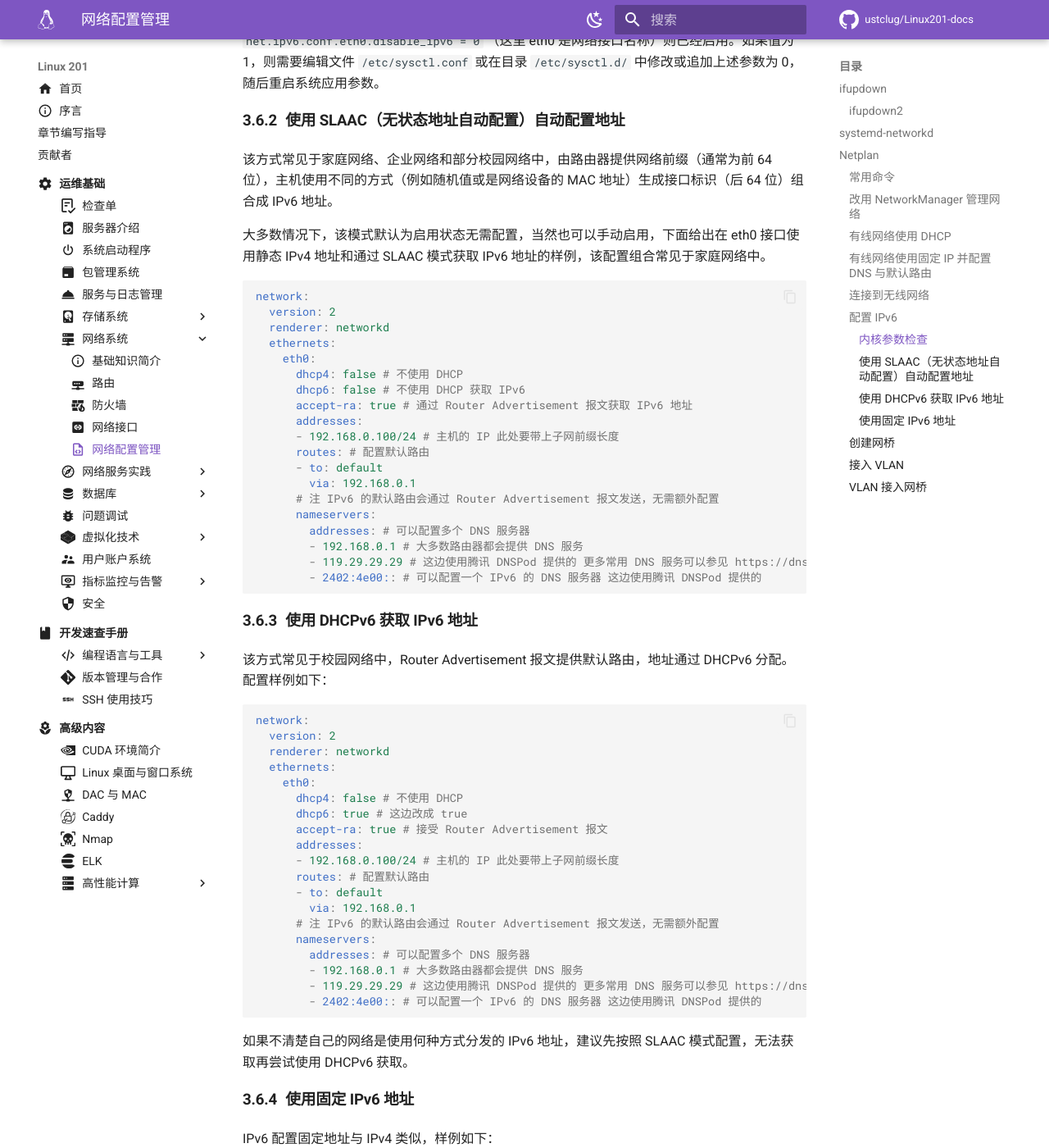
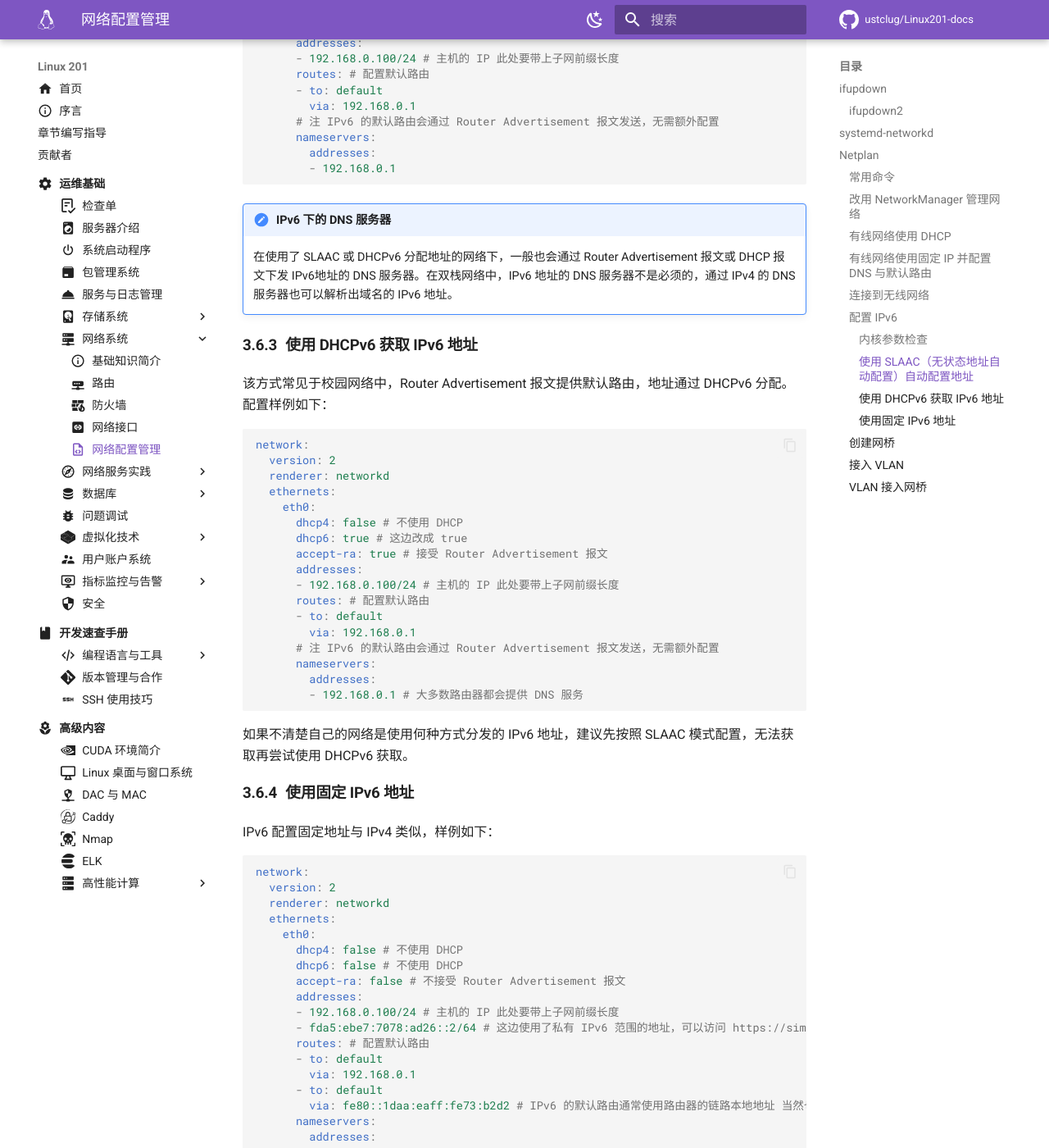
Before and after one commit to ustclug/Linux201-docs, an MkDocs documentation site: the page built from docs/ops/network/config.md, in a window 1280 px wide and 1400 px high, scrolled down 4378 px. Shown: the whole window at 82% size. Built offline with MkDocs 1.6.1 and Material for MkDocs 9.7.7, drawn with Linux system fonts in a browser that asks for light colours; comment, search, counter and statistics services are not loaded; some of the changed text lies outside the part shown.

Commit message:
network/config: Fix comment issue

````diff
--- a/docs/ops/network/config.md
+++ b/docs/ops/network/config.md
@@ -35,7 +39,7 @@ Netplan 是 Canonical（Ubuntu 母公司）开发的一个网络配置抽象渲
 由于后续会涉及到配置样例，这边先做如下约定：
 
 1. `/etc/netplan/` 中只有单个配置文件（需要以 `.yaml` 为后缀）。
-2. 假定计算机中存在 2 个有线接口，其名称为 `eth0` 与 `eth1`，存在一个无线接口，其名称为 `wlan0` 。应用到实际的配置中，需要修改为实际存在的接口（可以使用 `ip link` 命令查看）。
+2. 假定计算机中存在 2 个有线接口，其名称为 `eth0` 与 `eth1`，存在一个无线接口，其名称为 `wlan0`。应用到实际的配置中，需要修改为实际存在的接口（可以使用 `ip link` 命令查看）。
 3. 连接的网络为 `192.168.0.0/24` 网关为 `192.168.0.1`。
 
 ### 常用命令 {#netplan-command}
@@ -51,7 +55,7 @@ netplan apply # 应用配置
 
 ### 改用 NetworkManager 管理网络 {#netplan-using-networkmanager}
 
-如果希望 Netplan 将网络配置交由 NetworkManager 管理，只需要修改配置如下，应用配置即可：
+如果希望 Netplan 将网络配置交由 NetworkManager 管理（该配置为 Netplan 在主流桌面发行版中的默认配置），只需要修改配置如下，应用配置即可：
 
 ```yaml
 network:
@@ -90,10 +94,13 @@ network:
         via: 192.168.0.1
       # 可以追加更多的路由条目
       nameservers:
-        addresses: # 可以配置多个 DNS 服务器
-        - 192.168.0.1 # 大多数路由器都会提供 DNS 服务
-        - 119.29.29.29 # 这边使用腾讯 DNSPod 提供的 更多常用 DNS 服务可以参见 https://dns.icoa.cn/
+        addresses:
+        - 192.168.0.1
 ```
+
+!!! note "DNS 服务器的选择"
+
+    一般来说，DNS 服务器应选择网络提供商分配的即可。出于备份或是隐私的考虑可以使用公共 DNS，可参见 [DNS章节](../network-service/dns.md#client)。
 
 ### 连接到无线网络 {#netplan-wlan}
 
@@ -144,7 +151,7 @@ network:
 
 #### 内核参数检查 {#netplan-ipv6-check}
 
-默认情况下，操作系统都默认启用了 IPv6 支持，可以通过 `sysctl -a | grep disable_ipv6` 命令查看当前系统内核参数，如果出现例如 `net.ipv6.conf.all.disable_ipv6 = 0` 或者 `net.ipv6.conf.eth0.disable_ipv6 = 0` （这里 eth0 是网络接口名称）则已经启用。如果值为 1，则需要编辑文件 `/etc/sysctl.conf` 或在目录 `/etc/sysctl.d/` 中修改或追加上述参数为 0，随后重启系统应用参数。
+默认情况下，操作系统都默认启用了 IPv6 支持，可以通过 `sysctl -a | grep disable_ipv6` 命令查看当前系统内核参数，如果出现例如 `net.ipv6.conf.all.disable_ipv6 = 0` 或者 `net.ipv6.conf.eth0.disable_ipv6 = 0` （这里 eth0 是网络接口名称）则已经启用。如果值为 1，则需要在目录 `/etc/sysctl.d/` 中的 `.conf` 文件修改或追加上述参数为 0，随后重启系统应用参数。
 
 #### 使用 SLAAC（无状态地址自动配置）自动配置地址 {#netplan-ipv6-slaac}
 
@@ -168,11 +175,13 @@ network:
         via: 192.168.0.1
       # 注 IPv6 的默认路由会通过 Router Advertisement 报文发送，无需额外配置
       nameservers:
-        addresses: # 可以配置多个 DNS 服务器
-        - 192.168.0.1 # 大多数路由器都会提供 DNS 服务
-        - 119.29.29.29 # 这边使用腾讯 DNSPod 提供的 更多常用 DNS 服务可以参见 https://dns.icoa.cn/
-        - 2402:4e00:: # 可以配置一个 IPv6 的 DNS 服务器 这边使用腾讯 DNSPod 提供的
+        addresses:
+        - 192.168.0.1
 ```
+
+!!! note "IPv6 下的 DNS 服务器"
+
+    在使用了 SLAAC 或 DHCPv6 分配地址的网络下，一般也会通过 Router Advertisement 报文或 DHCP 报文下发 IPv6地址的 DNS 服务器。在双栈网络中，IPv6 地址的 DNS 服务器不是必须的，通过 IPv4 的 DNS 服务器也可以解析出域名的 IPv6 地址。
 
 #### 使用 DHCPv6 获取 IPv6 地址 {#netplan-ipv6-dhcpv6}
 
@@ -194,10 +203,8 @@ network:
         via: 192.168.0.1
       # 注 IPv6 的默认路由会通过 Router Advertisement 报文发送，无需额外配置
       nameservers:
-        addresses: # 可以配置多个 DNS 服务器
+        addresses:
         - 192.168.0.1 # 大多数路由器都会提供 DNS 服务
-        - 119.29.29.29 # 这边使用腾讯 DNSPod 提供的 更多常用 DNS 服务可以参见 https://dns.icoa.cn/
-        - 2402:4e00:: # 可以配置一个 IPv6 的 DNS 服务器 这边使用腾讯 DNSPod 提供的
 ```
 
 如果不清楚自己的网络是使用何种方式分发的 IPv6 地址，建议先按照 SLAAC 模式配置，无法获取再尝试使用 DHCPv6 获取。
@@ -224,13 +231,11 @@ network:
       - to: default
         via: fe80::1daa:eaff:fe73:b2d2 # IPv6 的默认路由通常使用路由器的链路本地地址 当然也可以像 IPv4 一样使用同网段的 fda5:ebe7:7078:ad26::1
       nameservers:
-        addresses: # 可以配置多个 DNS 服务器
-        - 192.168.0.1 # 大多数路由器都会提供 DNS 服务
-        - 119.29.29.29 # 这边使用腾讯 DNSPod 提供的 更多常用 DNS 服务可以参见 https://dns.icoa.cn/
-        - 2402:4e00:: # 可以配置一个 IPv6 的 DNS 服务器 这边使用腾讯 DNSPod 提供的
+        addresses:
+        - 192.168.0.1
 ```
 
-??? note "何时使用静态 IPv6 地址"
+!!! comment "@Pd12: 何时使用静态 IPv6 地址"
 
     大多数情况下 IPv6 都使用动态方式分配地址，很少使用静态 IPv6 地址。编者唯一使用过的情况是校园网中使用路由器架设宿舍网络，由于学校的网络需要登陆使用，只能使用一个 IPv6 地址，故不得不采取 NAT 的形式在宿舍网络中使用 IPv6 网络。
 
@@ -266,10 +271,8 @@ network:
       - to: default
         via: 192.168.0.1
       nameservers:
-        addresses: # 可以配置多个 DNS 服务器
-        - 192.168.0.1 # 大多数路由器都会提供 DNS 服务
-        - 119.29.29.29 # 这边使用腾讯 DNSPod 提供的 更多常用 DNS 服务可以参见 https://dns.icoa.cn/
-        - 2402:4e00:: # 可以配置一个 IPv6 的 DNS 服务器 这边使用腾讯 DNSPod 提供的
+        addresses:
+        - 192.168.0.1
 ```
 
 ??? note "无线网络与网桥"
@@ -293,9 +296,8 @@ network:
       - to: default
         via: 192.168.0.1
       nameservers:
-        addresses: # 可以配置多个 DNS 服务器
-        - 192.168.0.1 # 大多数路由器都会提供 DNS 服务
-        - 119.29.29.29 # 这边使用腾讯 DNSPod 提供的 更多常用 DNS 服务可以参见 https://dns.icoa.cn/
+        addresses:
+        - 192.168.0.1
   vlans:
     eth0.2: # 此处的名称可以自定义，这边使用惯例 [母接口名称].[VLAN ID] 的命名方式
       id: 2 # 声明该接口的 VLAN ID
@@ -323,15 +325,15 @@ network:
       dhcp6: false
       accept-ra: false
   vlans: # 先声明 VLAN 后，再将 VLAN 接口接入网桥
-    eth0.2: # 此处的名称可以自定义，这边使用惯例 [母接口名称].[VLAN ID] 的命名方式
-      id: 2 # 声明该接口的 VLAN ID
-      link: eth0 # 该接口的母接口
+    eth0.2:
+      id: 2
+      link: eth0
       dhcp4: false
       dhcp6: false
       accept-ra: false
-    eth0.3: # 再创建一个 VLAN ID 为 3 的接口
-      id: 3 # 声明该接口的 VLAN ID
-      link: eth0 # 该接口的母接口
+    eth0.3:
+      id: 3
+      link: eth0
       dhcp4: false
       dhcp6: false
       accept-ra: false
@@ -349,18 +351,15 @@ network:
       - to: default
         via: 192.168.0.1
       nameservers:
-        addresses: # 可以配置多个 DNS 服务器
+        addresses:
         - 192.168.0.1 # 大多数路由器都会提供 DNS 服务
-        - 119.29.29.29 # 这边使用腾讯 DNSPod 提供的 更多常用 DNS 服务可以参见 https://dns.icoa.cn/
-        - 2402:4e00:: # 可以配置一个 IPv6 的 DNS 服务器 这边使用腾讯 DNSPod 提供的
     br2:
       interfaces: # 此处声明网桥的接口
       - eth0.2
       # 后续的配置简化为使用 dhcp
       dhcp4: true
     br3:
-      interfaces: # 此处声明网桥的接口
+      interfaces:
       - eth0.3
-      # 后续的配置简化为使用 dhcp
       dhcp4: true
 ```
````
Also changed, not shown: other parts of docs/ops/network/config.md (+5 -1 lines).
